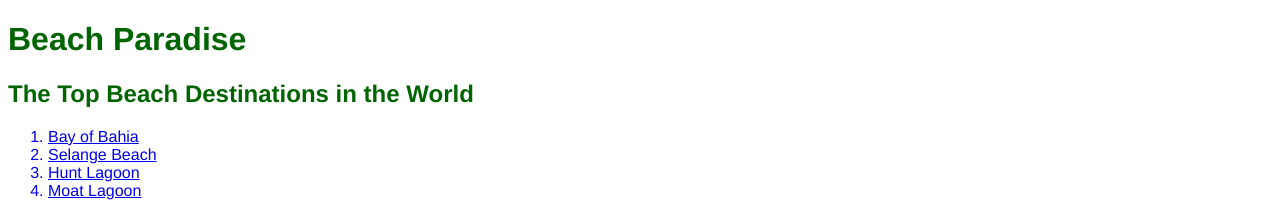
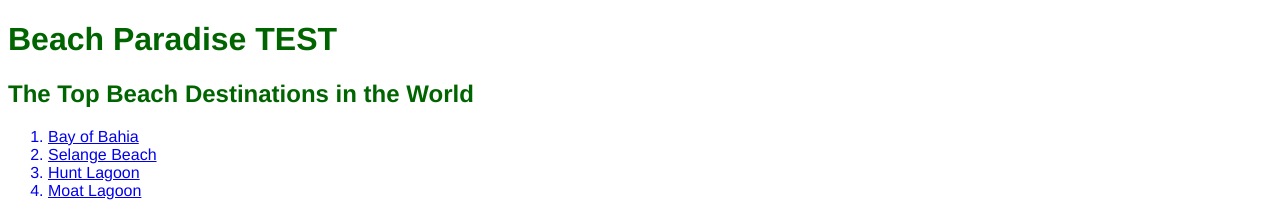
Before and after one commit to acumulus8/beaches, a plain HTML site: page index.html in a window 1280 px wide. Shown: the top 213 px of the page. Drawn offline with Linux system fonts and the light colour scheme.

Commit message:
new change

```diff
--- a/index.html
+++ b/index.html
@@ -6,7 +6,7 @@
 </head>
 
 <body>
-  <h1>Beach Paradise</h1>
+  <h1>Beach Paradise TEST</h1>
   <h2>The Top Beach Destinations in the World</h2>
 <div class="beaches">
   <ol>
```
